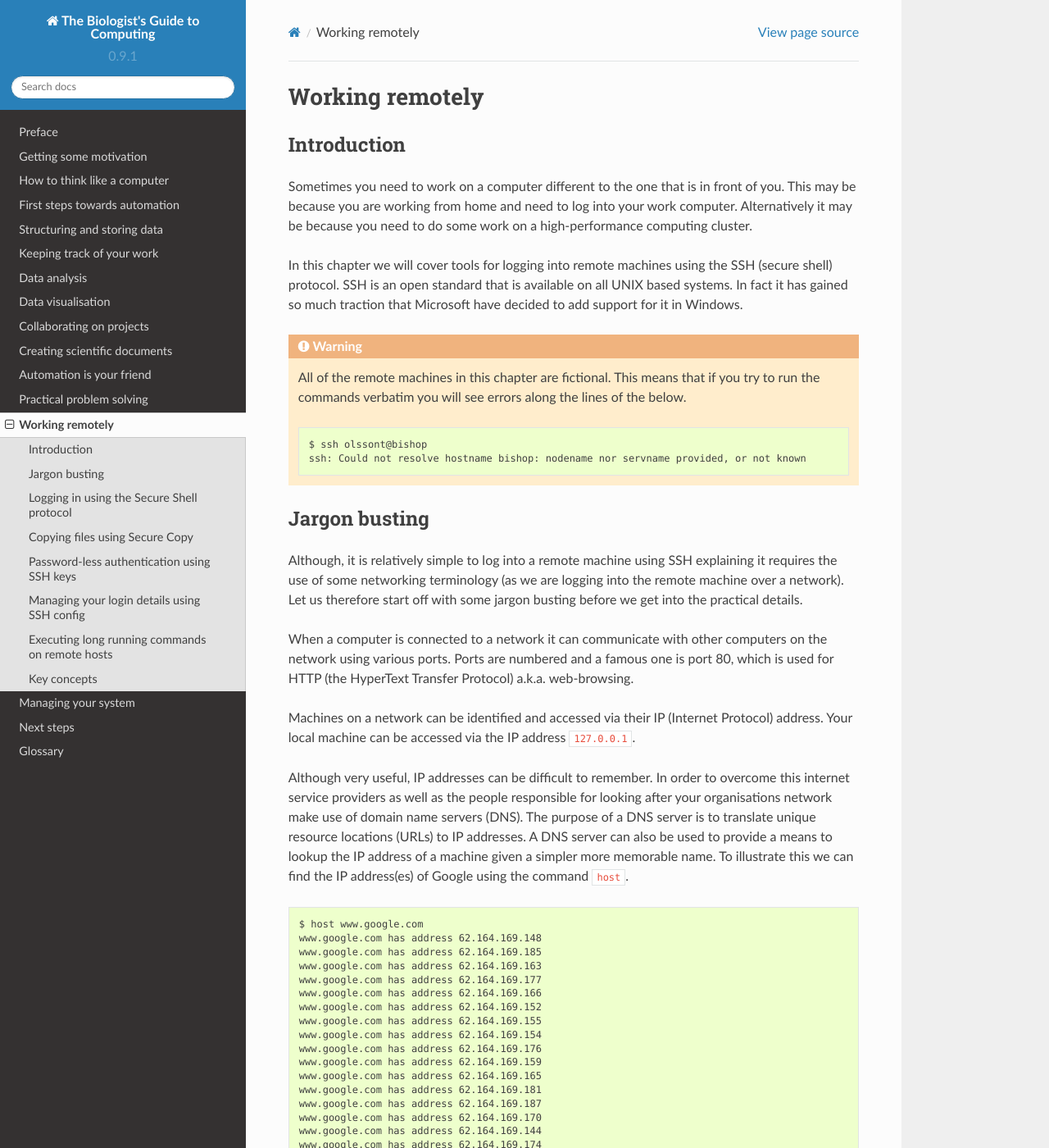
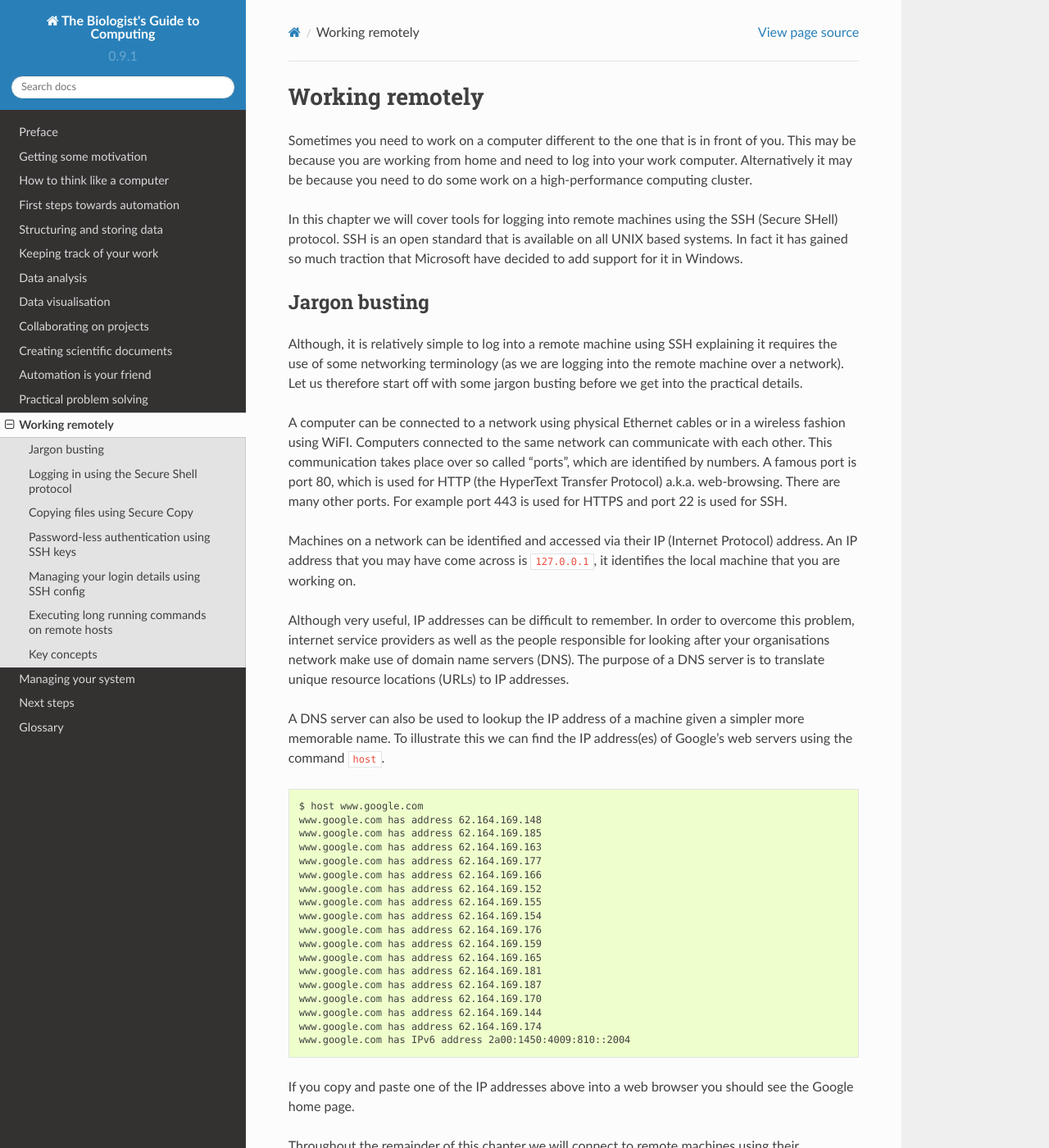
Before and after one commit to tjelvar-olsson/biologists-guide-to-computing, a Sphinx documentation site: the page built from source/working-remotely.rst, in a window 1280 px wide and 1400 px high. Shown: the whole window at 82% size. Built offline with Sphinx 7.4.7 and the Read the Docs theme 2.0.0, drawn with Linux system fonts in a browser that asks for light colours; some of the changed text lies outside the part shown.

Commit message:
Cleaned up the working remotely chapter

```diff
--- a/source/working-remotely.rst
+++ b/source/working-remotely.rst
@@ -1,8 +1,5 @@
 Working remotely
 ================
-
-Introduction
-------------
 
 Sometimes you need to work on a computer different to the one that is in front
 of you. This may be because you are working from home and need to log into your
@@ -10,18 +7,9 @@ work computer. Alternatively it may be because you need to do some work on a
 high-performance computing cluster.
 
 In this chapter we will cover tools for logging into remote machines using the
-SSH (secure shell) protocol. SSH is an open standard that is available on all
+SSH (Secure SHell) protocol. SSH is an open standard that is available on all
 UNIX based systems. In fact it has gained so much traction that Microsoft have
 decided to add support for it in Windows.
-
-.. warning:: All of the remote machines in this chapter are fictional. This
-             means that if you try to run the commands verbatim you will see
-             errors along the lines of the below.
-
-             .. code-block:: none
-
-                $ ssh olssont@bishop
-                ssh: Could not resolve hostname bishop: nodename nor servname provided, or not known
 
 
 Jargon busting
@@ -32,21 +20,25 @@ it requires the use of some networking terminology (as we are logging into the
 remote machine over a network). Let us therefore start off with some jargon busting
 before we get into the practical details.
 
-When a computer is connected to a network it can communicate with other computers on
-the network using various ports. Ports are numbered and a famous one is port 80, which
-is used for HTTP (the HyperText Transfer Protocol) a.k.a. web-browsing.
+A computer can be connected to a network using physical Ethernet cables or in a
+wireless fashion using WiFI. Computers connected to the same network can
+communicate with each other.  This communication takes place over so called
+"ports", which are identified by numbers. A famous port is port 80, which is
+used for HTTP (the HyperText Transfer Protocol) a.k.a. web-browsing. There are many
+other ports. For example port 443 is used for HTTPS and port 22 is used for SSH.
 
 Machines on a network can be identified and accessed via their IP (Internet
-Protocol) address. Your local machine can be accessed via the IP address
-``127.0.0.1``.
+Protocol) address. An IP address that you may have come across is
+``127.0.0.1``, it identifies the local machine that you are working on.
 
 Although very useful, IP addresses can be difficult to remember. In order to overcome
-this internet service providers as well as the people responsible for looking
+this problem, internet service providers as well as the people responsible for looking
 after your organisations network make use of domain name servers (DNS). The purpose
-of a DNS server is to translate unique resource locations (URLs) to IP addresses. A
-DNS server can also be used to provide a means to lookup the IP address of a
-machine given a simpler more memorable name. To illustrate this we can find the
-IP address(es) of Google using the command ``host``.
+of a DNS server is to translate unique resource locations (URLs) to IP addresses.
+
+A DNS server can also be used to lookup the IP address of a machine given a
+simpler more memorable name. To illustrate this we can find the IP address(es)
+of Google's web servers using the command ``host``.
 
 .. code-block:: none
 
@@ -72,17 +64,23 @@ IP address(es) of Google using the command ``host``.
 If you copy and paste one of the IP addresses above into a web browser you
 should see the Google home page.
 
+Throughout the remainder of this chapter we will connect to remote machines
+using their hostname. What happens in practise is that your institutes DNS
+server translates this hostname to an IP address and you send your
+communications over the network to the machine identified by that IP address.
+Furthermore when you communicate with the remote machine you will be using
+a specific port. The default port for the SSH protocol is port 22.
 
 
 Logging in using the Secure Shell protocol
 ------------------------------------------
 
 In its most basic form the ``ssh`` command takes on the form ``ssh hostname``.
-Where ``hostname`` is the name of the remote machine that you want to login to.
+Where ``hostname`` is the name of the remote machine that you want to log in to.
 This assumes that you want to login to the remote machine using the same user
-name as that on the local machine. This is often not the case and it is much
-more common to see the ``ssh`` command in the form ``ssh user@hostname``, where
-``user`` is the Unix user name you want to login as on the remote machine.
+name as that on the local machine. This is often not the case and it is
+common to see the ``ssh`` command in the form ``ssh user@hostname``, where
+``user`` is the Unix user name you want to log in as on the remote machine.
 
 Let us illustrate this with an example. Suppose that one wanted to login to a
 remote computer named ``hpc``, this could for example be the head node on your
@@ -93,7 +91,18 @@ the head node was ``olssont`` then you could log in using the command below.
 
     $ ssh olssont@hpc
 
-If the machine that you are trying to login to has a port open on port 22 (the
+.. warning:: All of the remote machines in this chapter are fictional. This
+             means that if you try to run the commands verbatim you will see
+             errors along the lines of the below.
+
+             .. code-block:: none
+
+                ssh: Could not resolve hostname ...
+
+             When trying these examples make sure that you are trying to connect
+             to a machine that exists on your network.
+
+If the machine that you are trying to log in to has a port 22 open (the
 default SSH port) you will be prompted for your password.
 
 .. sidebar:: What is a head node?
@@ -150,25 +159,30 @@ one could login to it using the command below.
 
     $ ssh -p 2222 olssont@bishop
 
+In the above the ``-p`` flag is used to specify the port to connect to.
+
 Sometimes you want to be able to run software that makes use of windowing
-systems (i.e. all software with a graphical user interface). A common
-scientific example to run the statistical software package ``R`` which has
-built in functionality for displaying plots in a graphical window. Most
+systems (i.e. all software with a graphical user interface). For example the
+statistical software package ``R`` has built in functionality for displaying
+plots in a graphical window, which means it requires a windowing system. Most
 Unix-based systems make use of the X11 as their windowing system. We therefore
 need to enable X11-forwarding in SSH to be able to run programs that require
-graphics. This is achieved using the ``-X`` flag.  Below we use this flag to
-login to a machine named ``pawn``.
+graphics. This is achieved using the ``-X`` flag.
 
 .. code-block:: none
 
     $ ssh -X olssont@pawn
+
+In the above we are connecting to a machine named ``pawn`` with X11-forwarding
+enabled.
 
 
 Copying files using Secure Copy
 -------------------------------
 
 Now that we know how to login to a remote machine we need to work out how to
-copy data to it. This is achieved using the ``scp``, *secure copy*, command.
+copy data to and from it. This is achieved using the ``scp``, *secure copy*,
+command.
 
 Suppose that we wanted to copy the file ``mydata.csv`` over to ``olssont``'s
 home directory on the ``hpc`` head node, we could achieve this using the
@@ -189,7 +203,7 @@ using a relative path (``~/``).
 
     $ scp mydata.csv olssont@hpc:~/
 
-It is also possible to specify the location using absolute paths. For example
+It is also possible to specify the location using an absolute path. For example
 if we wanted to save the file in the ``/tmp`` directory this could be achieved
 using the command below.
 
@@ -208,7 +222,8 @@ directory) one could use the command below.
 If the SSH server is listening on a port other than 22 one needs to specify the port
 explicitly. Confusingly the argument for this is not the same as for the ``ssh`` command.
 The ``scp`` command uses the argument ``-P``, i.e. it uses upper rather than lower case.
-So if we wanted to copy the data to ``bishop`` one could use the command below.
+So if we wanted to copy the data to ``bishop``, where the SSH server is listening
+on port 2222 one could use the command below.
 
 .. code-block:: none
 
@@ -237,9 +252,11 @@ uses a pair of so called "keys". One of these keys is public and one is private.
 public key is one that you can distribute freely, in this case to all the remote machines
 that you want to be able to login to. However, the private key must never be compromised
 as it is what allows you access to all the remote machines. One way to think about this
-system is to view the public key as a lock and the private key as the key to that lock.
+system is to view the public key as a lock that only the private key can open.
 You can fit the all the machines that you want secure access to with copies of
-the same lock as long as you keep the key to the lock safe.
+the same public key as long as you keep the private key safe.
+
+Enough theory let's try it out.
 
 The first step is to generate a public/private key pair. This is achieved using
 the command ``ssh-keygen``. This will prompt you for the file to save the key
@@ -329,7 +346,7 @@ Managing your login details using SSH config
 Suppose that access to your institutes cluster was setup in a way that required
 you to use the full ``hpc.awesomeuni.ac.uk`` host name, but that you wanted to
 be able to login using the shorter name ``hpc``. You can configure your machine
-to setup access in this by creating the file ``.ssh/config`` file and adding
+to setup access in this fashion by creating the file ``.ssh/config`` file and adding
 the lines below to it.
 
 .. code-block:: none
@@ -419,9 +436,9 @@ seconds.
 In the first terminal, running ``top``, you should now see the ``sleep`` program
 running.
 
-Now close the second terminal running the ``sleep`` command. Note that the
-``sleep`` program disappears from the ``top`` display. This is because the
-program was interrupted by the closing of the terminal.
+Now close the second terminal, the one in which you are running the ``sleep``
+command. Note that the ``sleep`` program disappears from the ``top`` display.
+This is because the program was interrupted by the closing of the terminal.
 
 Open a new terminal. This time we will prefix the ``sleep`` command with ``nohup``.
 
```
Also changed, not shown: other parts of source/working-remotely.rst (+5 -5 lines).
